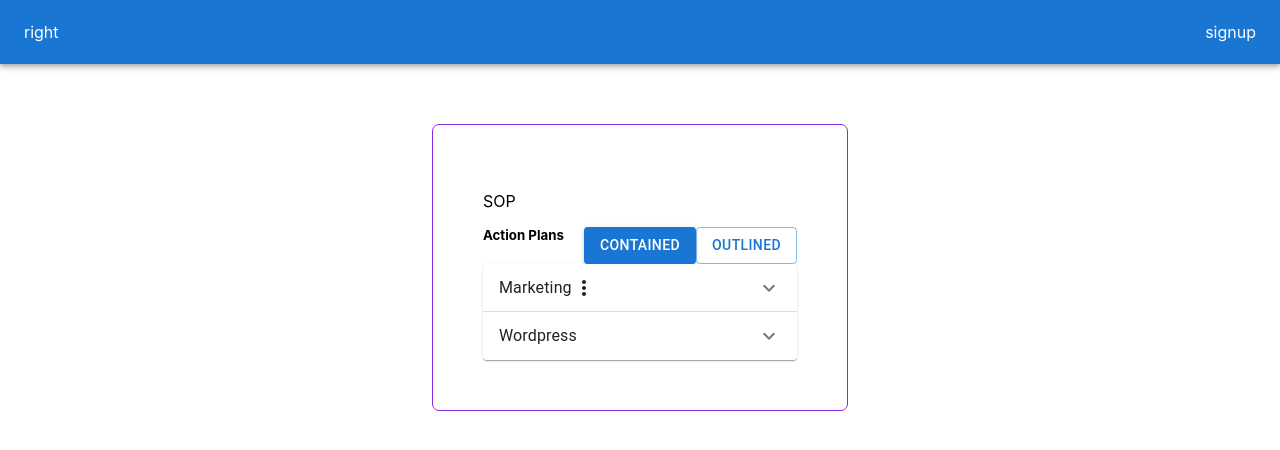
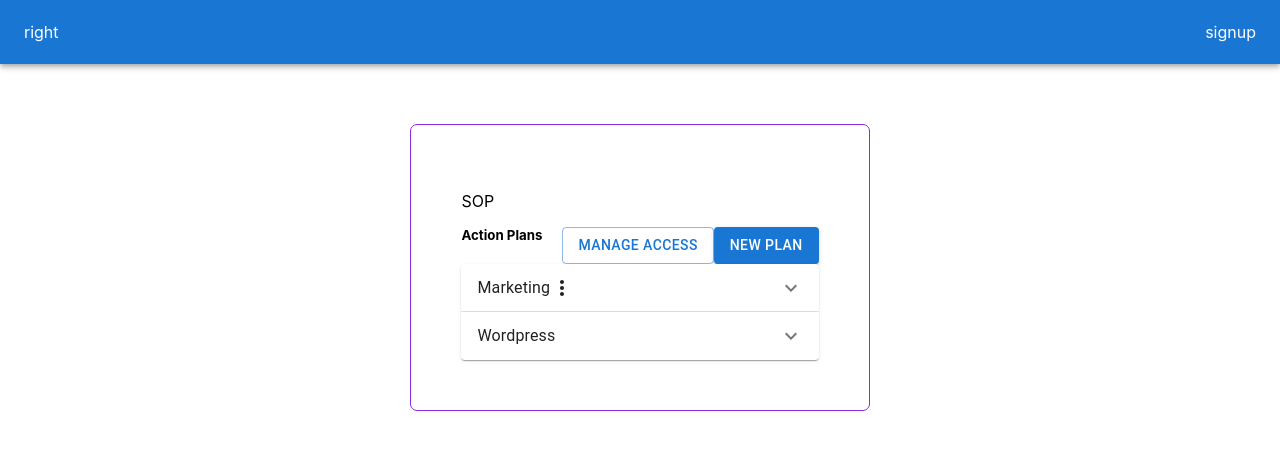
Before and after one commit to Lucky-Yadav/flame-cloud, a React (Create React App) app: page / in a window 1280 px wide. Shown: the top 450 px of the page. Built offline with nearby package versions, Linux system fonts and the light colour scheme.

Commit message:
Update App.js

```diff
--- a/src/App.js
+++ b/src/App.js
@@ -67,8 +67,8 @@ function App() {
               <h5>Action Plans</h5>
             </div>
             <div className="righta">
-              <Button variant="contained">Contained</Button>
-              <Button variant="outlined">Outlined</Button>
+              <Button variant="outlined">Manage Access</Button>
+              <Button variant="contained">New Plan</Button>
             </div>
           </div>
           <div className="list">
```
